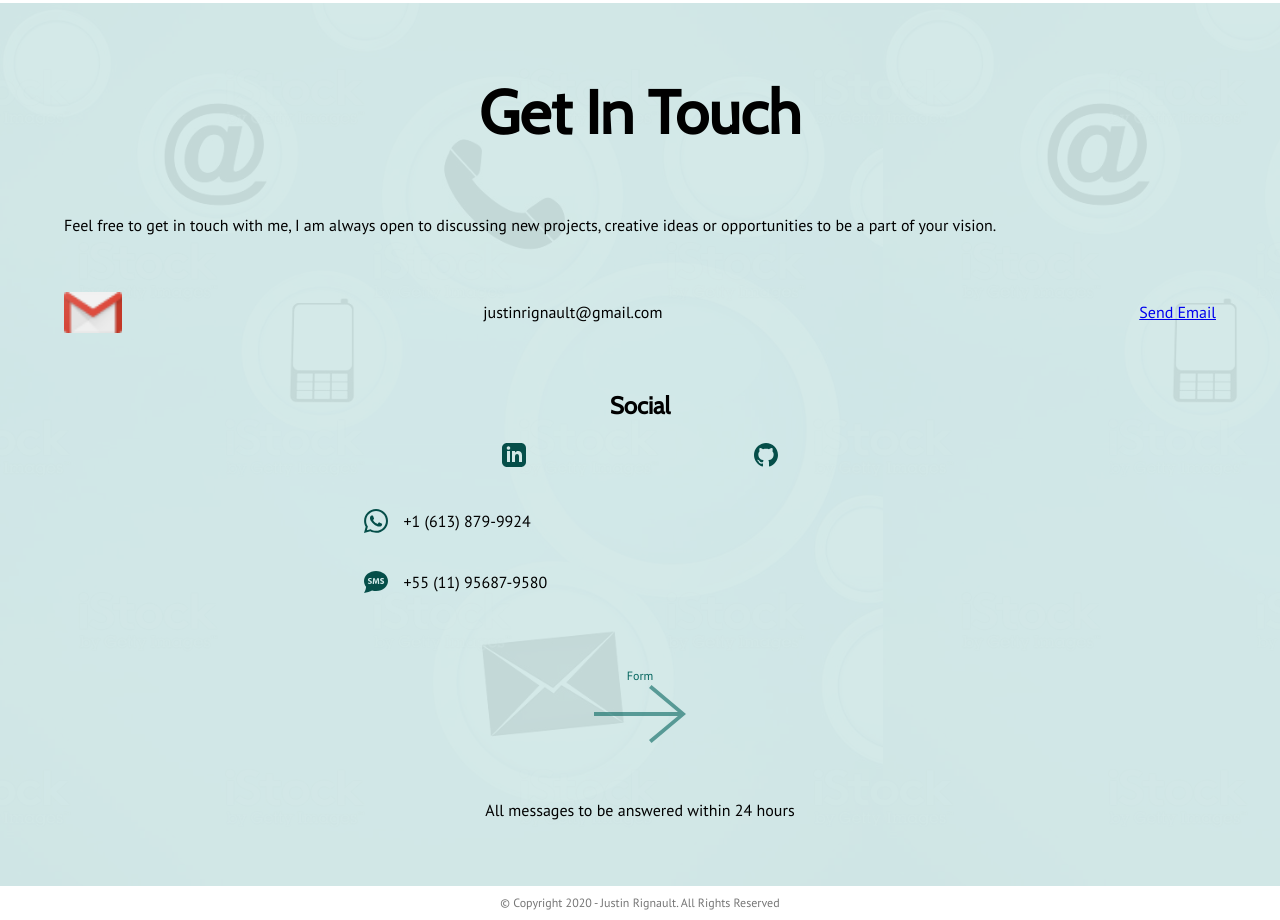
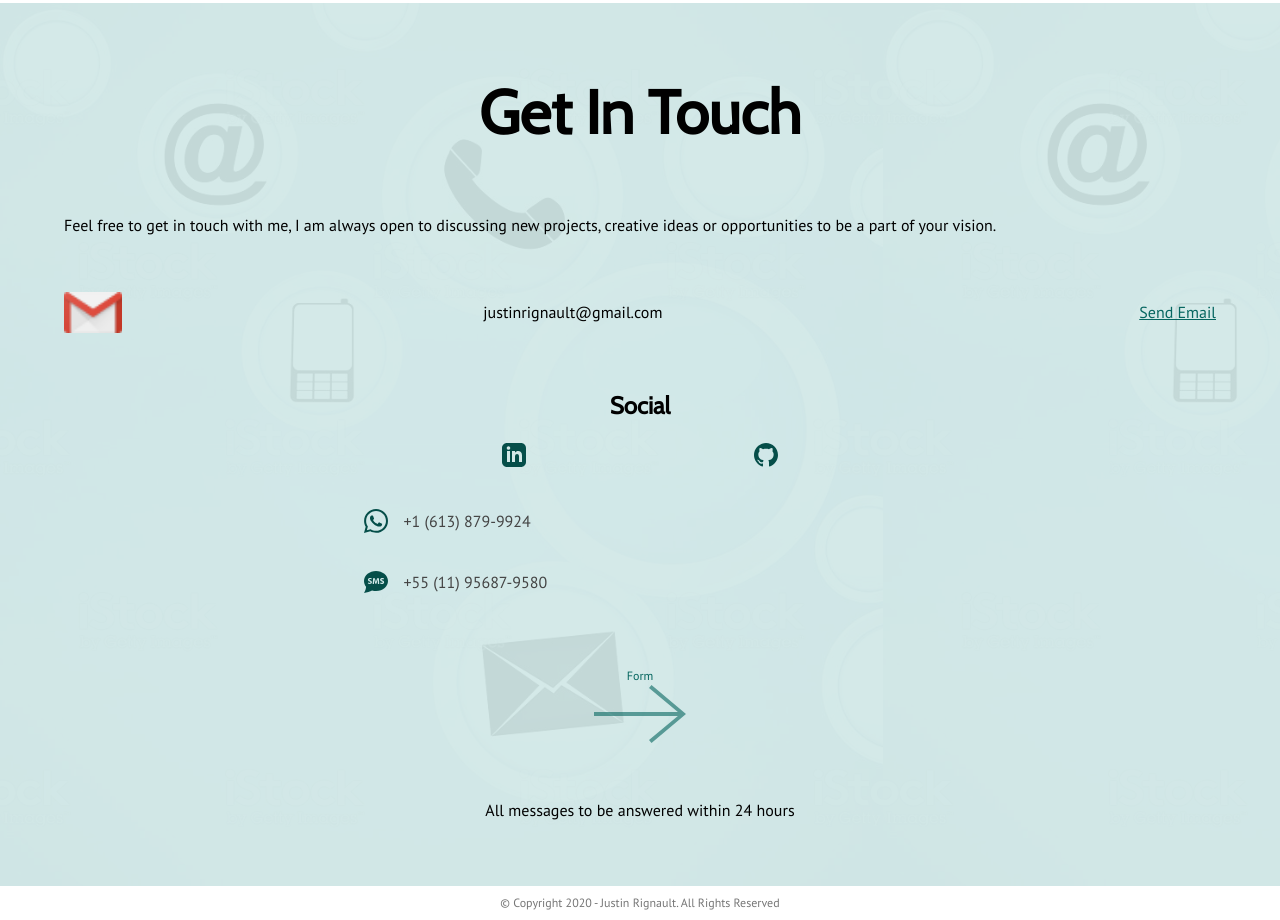
Before and after one commit to justin-rignault/my-website, a plain HTML site: page index.html in a window 1280 px wide. Shown: the part 2823-3743 px from the top of the page. Drawn offline with nearby package versions, Linux system fonts and the light colour scheme.

Commit message:
changed links in contact section

```diff
--- a/css/style.css
+++ b/css/style.css
@@ -328,6 +328,10 @@ nav a {
     margin-right: -10%;
 }
 
+.email > a {
+    color: #066660;
+}
+
 .social {
     text-align: center;
     height: 35%;
@@ -355,6 +359,11 @@ nav a {
 
 .whatsapp > img, .sms > img {
     margin-right: 1rem;
+}
+
+.whatsapp > span, .sms > span {
+    text-decoration: none;
+    color: #444;
 }
 
 .swipe-form {
```
